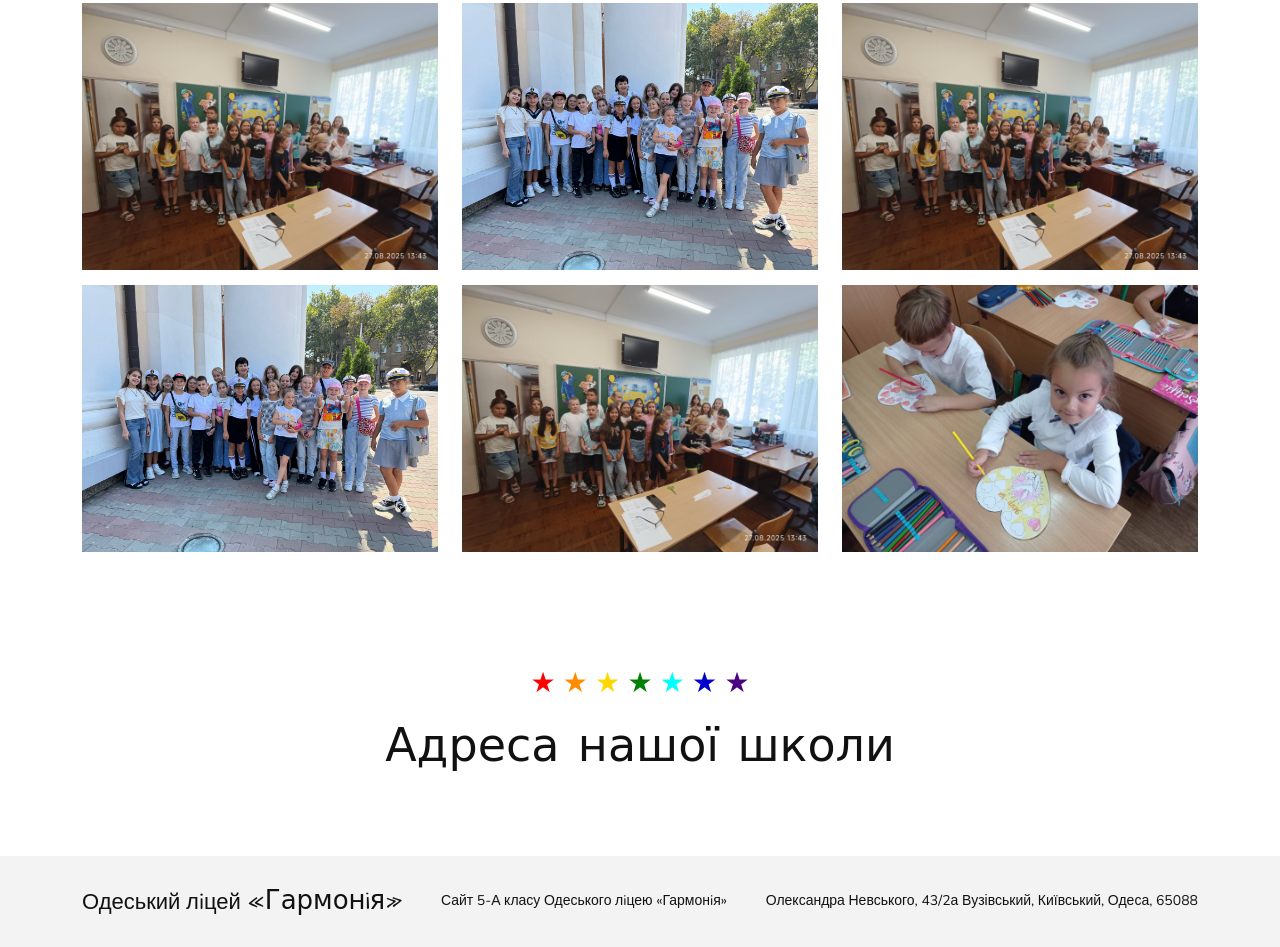
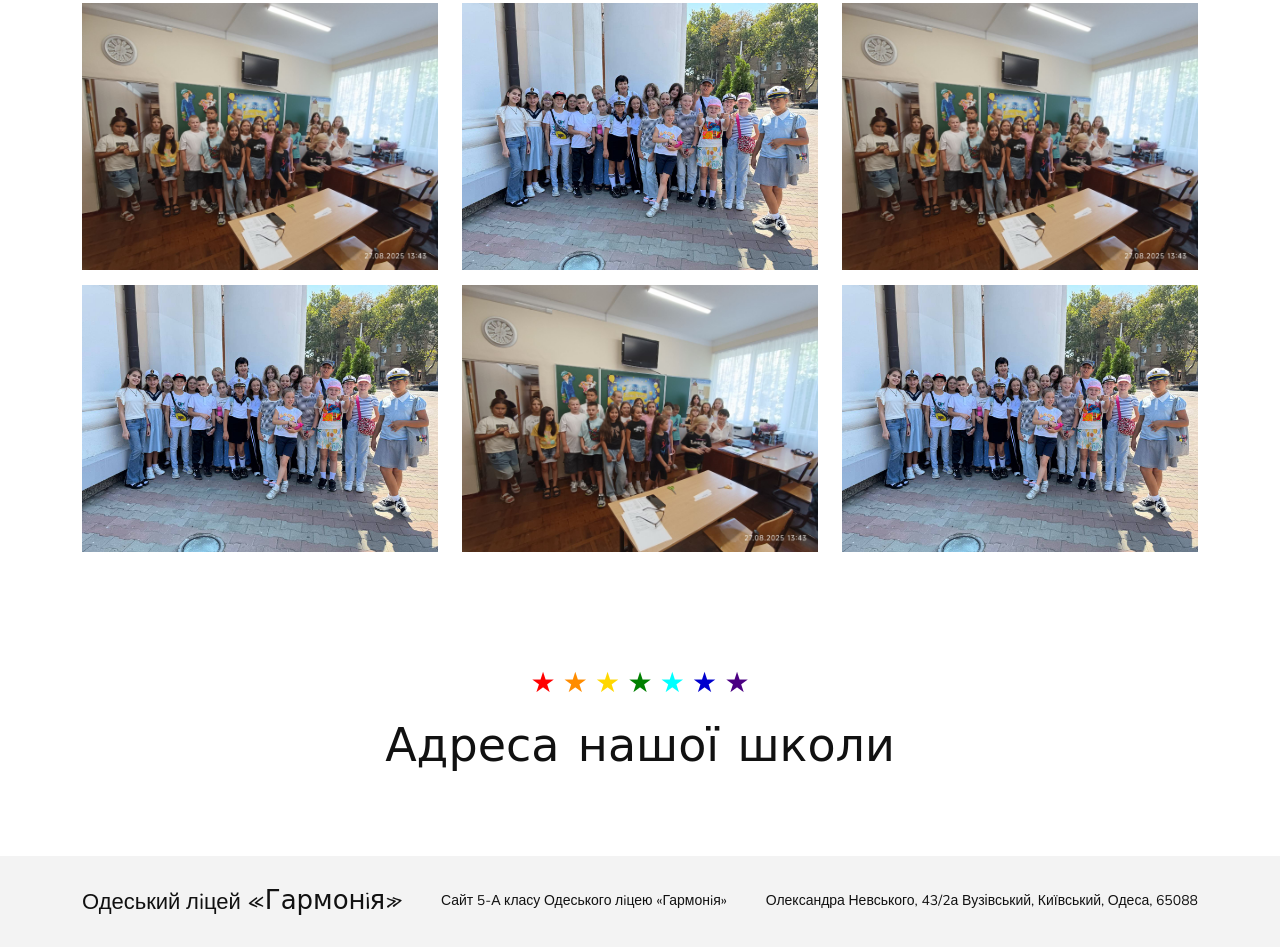
Before and after one commit to web-rendel/harmony-school, a plain HTML site: page index.html in a window 1280 px wide. Shown: the part 3525-4472 px from the top of the page. Drawn offline with nearby package versions, Linux system fonts and the light colour scheme; a script that the page names is missing.

Commit message:
some fix

```diff
--- a/index.html
+++ b/index.html
@@ -417,7 +417,7 @@
                 </div>
                 <div class="col-lg-4 col-md-4 col-sm-6 col-12">
                     <div class="school-photo__image">
-                        <img src="img/6.jpg" alt="">
+                        <img src="img/5-3.jpg" alt="">
                     </div>
                 </div>
             </div>
```
